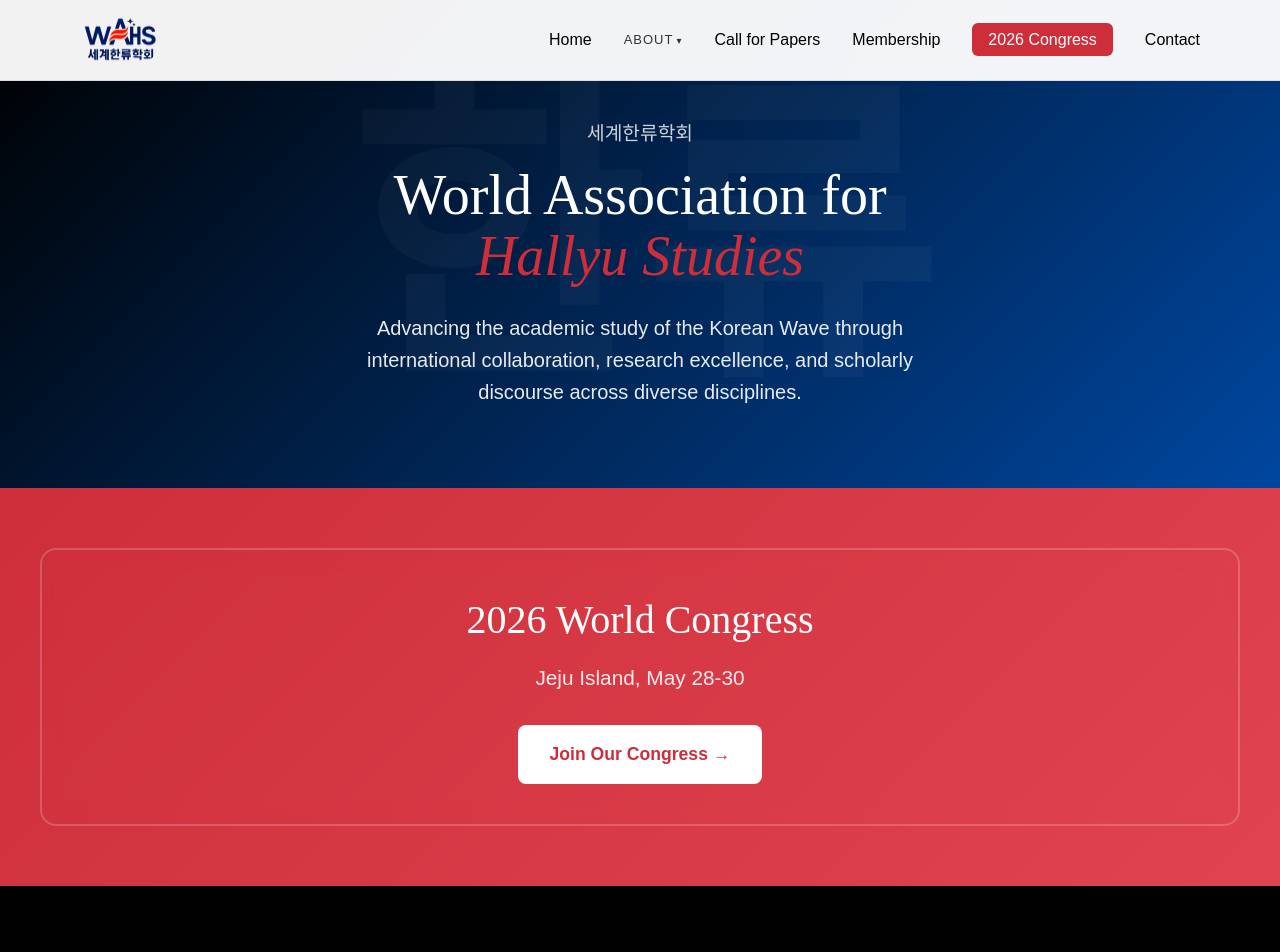
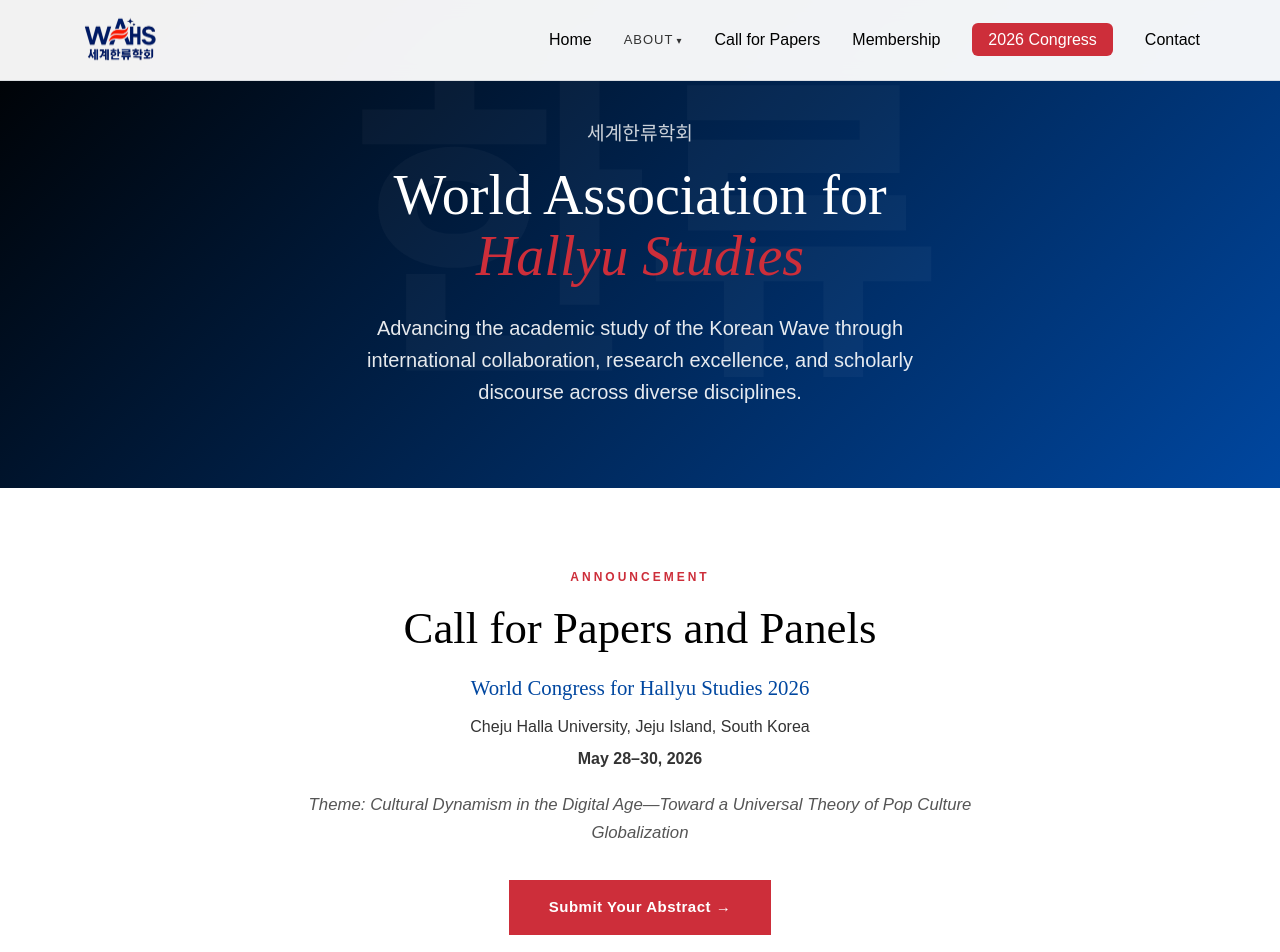
Before and after one commit to willfadeneva/WAHS, a Next.js app: page / in a window 1280 px wide. Shown: the top 952 px of the page. Built offline with nearby package versions, Linux system fonts and the light colour scheme.

Commit message:
CFP announcement on homepage + full CFP content on submissions page

```diff
--- a/src/app/page.tsx
+++ b/src/app/page.tsx
@@ -21,6 +21,41 @@ export default function HomePage() {
             Advancing the academic study of the Korean Wave through international collaboration,
             research excellence, and scholarly discourse across diverse disciplines.
           </p>
+        </div>
+      </section>
+
+      {/* Call for Papers Announcement */}
+      <section style={{ background: '#fff', padding: '80px 24px' }}>
+        <div style={{ maxWidth: '900px', margin: '0 auto', textAlign: 'center' }}>
+          <div style={{ fontSize: '12px', fontWeight: 700, letterSpacing: '3px', textTransform: 'uppercase' as const, color: '#CD2E3A', marginBottom: '16px' }}>Announcement</div>
+          <h2 style={{ fontFamily: "'DM Serif Display', serif", fontSize: 'clamp(1.8rem, 3.5vw, 2.8rem)', color: '#000', marginBottom: '16px', lineHeight: 1.2 }}>
+            Call for Papers and Panels
+          </h2>
+          <h3 style={{ fontFamily: "'DM Serif Display', serif", fontSize: '1.3rem', color: '#0047A0', marginBottom: '12px' }}>
+            World Congress for Hallyu Studies 2026
+          </h3>
+          <p style={{ fontSize: '1rem', color: '#333', marginBottom: '8px' }}>
+            Cheju Halla University, Jeju Island, South Korea
+          </p>
+          <p style={{ fontSize: '1rem', color: '#333', marginBottom: '20px', fontWeight: 600 }}>
+            May 28–30, 2026
+          </p>
+          <p style={{ fontSize: '1.05rem', color: '#555', lineHeight: 1.7, fontStyle: 'italic', marginBottom: '32px', maxWidth: '700px', margin: '0 auto 32px' }}>
+            Theme: Cultural Dynamism in the Digital Age—Toward a Universal Theory of Pop Culture Globalization
+          </p>
+          <Link href="/2026/submissions" style={{
+            display: 'inline-block',
+            padding: '16px 40px',
+            background: '#CD2E3A',
+            color: '#fff',
+            fontWeight: 600,
+            fontSize: '15px',
+            letterSpacing: '0.5px',
+            textDecoration: 'none',
+            transition: 'all 0.3s ease',
+          }}>
+            Submit Your Abstract →
+          </Link>
         </div>
       </section>
 
--- a/src/components/Submissions.tsx
+++ b/src/components/Submissions.tsx
@@ -11,9 +11,63 @@ export default function Submissions({ year }: { year: number }) {
   return (
     <section className="submissions" id="submissions">
       <div className="section-inner reveal">
-        <span className="section-label">Call for Papers</span>
-        <h2 className="section-title">Submit Your Abstract</h2>
-        <p className="section-lead">We welcome diverse formats to accommodate different modes of scholarly engagement and exchange.</p>
+        {/* Header */}
+        <span className="section-label">Call for Papers and Panels</span>
+        <h2 className="section-title">World Congress for Hallyu Studies {year}</h2>
+        <p style={{ textAlign: 'center', fontSize: '1.05rem', color: '#333', marginBottom: '4px' }}>Cheju Halla University, Jeju Island, South Korea</p>
+        <p style={{ textAlign: 'center', fontSize: '1.05rem', color: '#333', fontWeight: 600, marginBottom: '20px' }}>May 28–30, {year}</p>
+        <p style={{ textAlign: 'center', fontSize: '1rem', color: '#555', fontStyle: 'italic', maxWidth: '700px', margin: '0 auto 48px' }}>
+          Theme: Cultural Dynamism in the Digital Age—Toward a Universal Theory of Pop Culture Globalization
+        </p>
+
+        {/* Overview */}
+        <div style={{ maxWidth: '800px', margin: '0 auto 48px' }}>
+          <h3 style={{ fontFamily: "'DM Serif Display', serif", fontSize: '1.4rem', color: '#000', marginBottom: '16px' }}>Overview</h3>
+          <p style={{ fontSize: '0.95rem', lineHeight: 1.8, color: '#444' }}>
+            The World Association for Hallyu Studies (WAHS) invites submissions for its {year} World Congress, which seeks to develop a universal theory of pop culture success in the digital platform era. The Korean Wave presents the paradigmatic case for this theoretical project: the first postcolonial pop culture to achieve sustained global dominance in the platform capitalism age. This congress proposes cultural dynamism as a framework operating at the intersection of institutional-rational mechanisms, historical-structural conditions, affective-cultural dynamics, geopolitical-discursive formations, transnational/transmedia culturalism, and gender politics.
+          </p>
+        </div>
+
+        {/* Research Tracks */}
+        <div style={{ maxWidth: '800px', margin: '0 auto 48px' }}>
+          <h3 style={{ fontFamily: "'DM Serif Display', serif", fontSize: '1.4rem', color: '#000', marginBottom: '20px' }}>Research Tracks</h3>
+
+          <div style={{ marginBottom: '24px' }}>
+            <h4 style={{ fontSize: '1.05rem', fontWeight: 700, color: '#0047A0', marginBottom: '8px' }}>Track 1: Cultural Dynamism (Annual Theme)</h4>
+            <p style={{ fontSize: '0.92rem', lineHeight: 1.7, color: '#444', marginBottom: '8px' }}>
+              Papers addressing theoretical, empirical, or methodological aspects of cultural dynamism, including:
+            </p>
+            <ul style={{ fontSize: '0.9rem', lineHeight: 1.8, color: '#555', paddingLeft: '20px' }}>
+              <li>Platform capitalism and digital circulation</li>
+              <li>Gender politics and female universalism</li>
+              <li>Production systems and business models</li>
+              <li>Fandom practices and participatory culture</li>
+              <li>Postcolonial positioning and geopolitical contexts</li>
+              <li>Transmedia storytelling and IP management</li>
+              <li>Comparative cases beyond Korea</li>
+              <li>Methodological innovations</li>
+            </ul>
+          </div>
+
+          <div>
+            <h4 style={{ fontSize: '1.05rem', fontWeight: 700, color: '#0047A0', marginBottom: '8px' }}>Track 2: Open Topics in Hallyu Studies</h4>
+            <p style={{ fontSize: '0.92rem', lineHeight: 1.7, color: '#444', marginBottom: '8px' }}>
+              All topics related to Korean Wave studies welcome, including:
+            </p>
+            <ul style={{ fontSize: '0.9rem', lineHeight: 1.8, color: '#555', paddingLeft: '20px' }}>
+              <li>K-pop, K-drama, film, webtoons, gaming</li>
+              <li>Regional reception studies</li>
+              <li>Language learning and Korean studies</li>
+              <li>Cultural policy and soft power</li>
+              <li>Tourism and place branding</li>
+              <li>Consumption practices</li>
+              <li>Authenticity and cultural translation</li>
+            </ul>
+          </div>
+        </div>
+
+        {/* Submission Types */}
+        <h3 style={{ fontFamily: "'DM Serif Display', serif", fontSize: '1.4rem', color: '#000', marginBottom: '20px', textAlign: 'center' }}>Submission Types</h3>
         <div className="submission-types-row">
           {types.map((t, i) => (
             <div className="submission-card" key={i}>
@@ -23,12 +77,58 @@ export default function Submissions({ year }: { year: number }) {
             </div>
           ))}
         </div>
+
+        {/* Requirements */}
         <div className="submission-requirements">
           <h3 className="submission-requirements-title">Submission Requirements</h3>
           <p className="submission-requirements-text">
             All submissions must include: author name(s), affiliation(s), and email; presentation or panel title; track selection (1 or 2); 5–7 keywords; brief bio (100 words per presenter); and any special requirements. Submit in English using Chicago or APA citation style.
           </p>
         </div>
+
+        {/* Important Dates & Fees */}
+        <div style={{ maxWidth: '800px', margin: '32px auto 48px', display: 'grid', gridTemplateColumns: 'repeat(auto-fit, minmax(300px, 1fr))', gap: '32px' }}>
+          <div>
+            <h3 style={{ fontFamily: "'DM Serif Display', serif", fontSize: '1.2rem', color: '#000', marginBottom: '16px' }}>Important Dates</h3>
+            <div style={{ fontSize: '0.92rem', lineHeight: 2, color: '#444' }}>
+              <div><strong>Call Opens:</strong> January 15, {year}</div>
+              <div><strong>Abstract Deadline:</strong> April 15, {year}</div>
+              <div><strong>Notification:</strong> April 30, {year}</div>
+              <div><strong>Early Registration:</strong> May 15, {year} (20% discount)</div>
+              <div style={{ marginTop: '8px', color: '#CD2E3A', fontWeight: 600 }}>Use discount code WCHS{year}</div>
+            </div>
+          </div>
+          <div>
+            <h3 style={{ fontFamily: "'DM Serif Display', serif", fontSize: '1.2rem', color: '#000', marginBottom: '16px' }}>Registration Fees</h3>
+            <div style={{ fontSize: '0.92rem', lineHeight: 2, color: '#444' }}>
+              <div><strong>Regular:</strong> $300</div>
+              <div><strong>Students:</strong> $150</div>
+              <div><strong>WAHS Members:</strong> Free</div>
+              <div><strong>Early bird (by May 15):</strong> 20% discount</div>
+            </div>
+          </div>
+        </div>
+
+        {/* Publication Opportunities */}
+        <div style={{ maxWidth: '800px', margin: '0 auto 48px' }}>
+          <h3 style={{ fontFamily: "'DM Serif Display', serif", fontSize: '1.2rem', color: '#000', marginBottom: '12px' }}>Publication Opportunities</h3>
+          <p style={{ fontSize: '0.92rem', lineHeight: 1.7, color: '#444' }}>Selected papers will be considered for:</p>
+          <ol style={{ fontSize: '0.9rem', lineHeight: 1.8, color: '#555', paddingLeft: '20px', marginTop: '8px' }}>
+            <li>Special issue of <em>Sociétés</em> (peer-reviewed; A&amp;HCI indexed)</li>
+            <li>Special issue of <em>Hallyu</em> (WAHS flagship journal)</li>
+            <li>Edited volume with Brill</li>
+            <li>WAHS Congress Proceedings</li>
+          </ol>
+        </div>
+
+        {/* Venue note */}
+        <div style={{ maxWidth: '800px', margin: '0 auto 48px', padding: '24px', background: '#f8f8f8', borderLeft: '4px solid #0047A0' }}>
+          <p style={{ fontSize: '0.92rem', lineHeight: 1.7, color: '#444', margin: 0 }}>
+            Jeju Island, a UNESCO World Heritage Site, offers a unique setting with natural beauty, volcanic landscapes, and distinctive island culture. Accommodation options from university dormitories to resort hotels will be available with discounted rates for participants.
+          </p>
+        </div>
+
+        {/* Submission Form */}
         <SubmissionForm year={year} />
       </div>
     </section>
```
